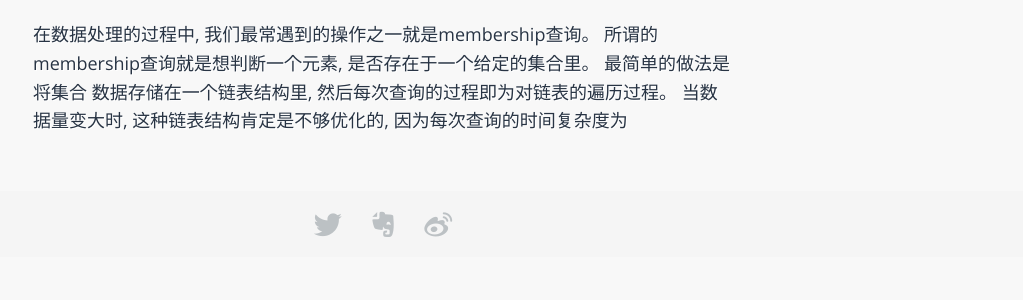
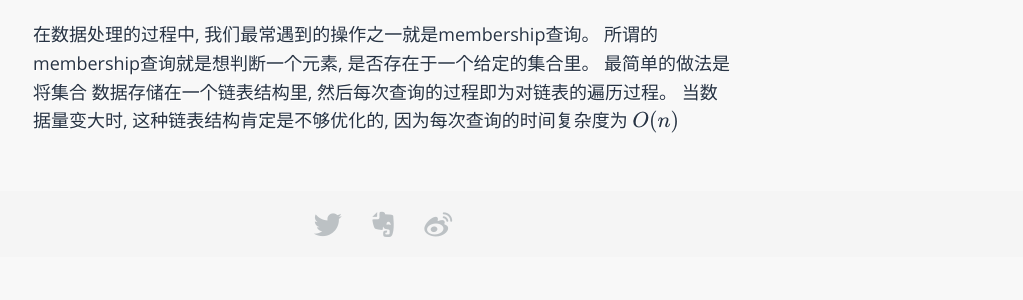
Before and after one commit to sophiesongge/sophiesongge.github.io, a Jekyll site: the page built from _posts/2016-09-06-bloom-filter.markdown, in a window 1280 px wide. Shown: the part 546-846 px from the top of the page, without its empty margins (257-1280 px from the left). Built offline with Jekyll 4.4.1, drawn with Linux system fonts in a browser that asks for light colours; some web fonts are replaced; formulas are drawn with MathJax 3.

```diff
--- a/_posts/2016-09-06-bloom-filter.markdown
+++ b/_posts/2016-09-06-bloom-filter.markdown
@@ -20,7 +20,7 @@ Bloom Filter 简介
 =================
 
 在数据处理的过程中, 我们最常遇到的操作之一就是membership查询。 所谓的membership查询就是想判断一个元素, 是否存在于一个给定的集合里。 最简单的做法是将集合
-数据存储在一个链表结构里, 然后每次查询的过程即为对链表的遍历过程。 当数据量变大时, 这种链表结构肯定是不够优化的, 因为每次查询的时间复杂度为
+数据存储在一个链表结构里, 然后每次查询的过程即为对链表的遍历过程。 当数据量变大时, 这种链表结构肯定是不够优化的, 因为每次查询的时间复杂度为 $O\(n\)$
 
 
 
```
